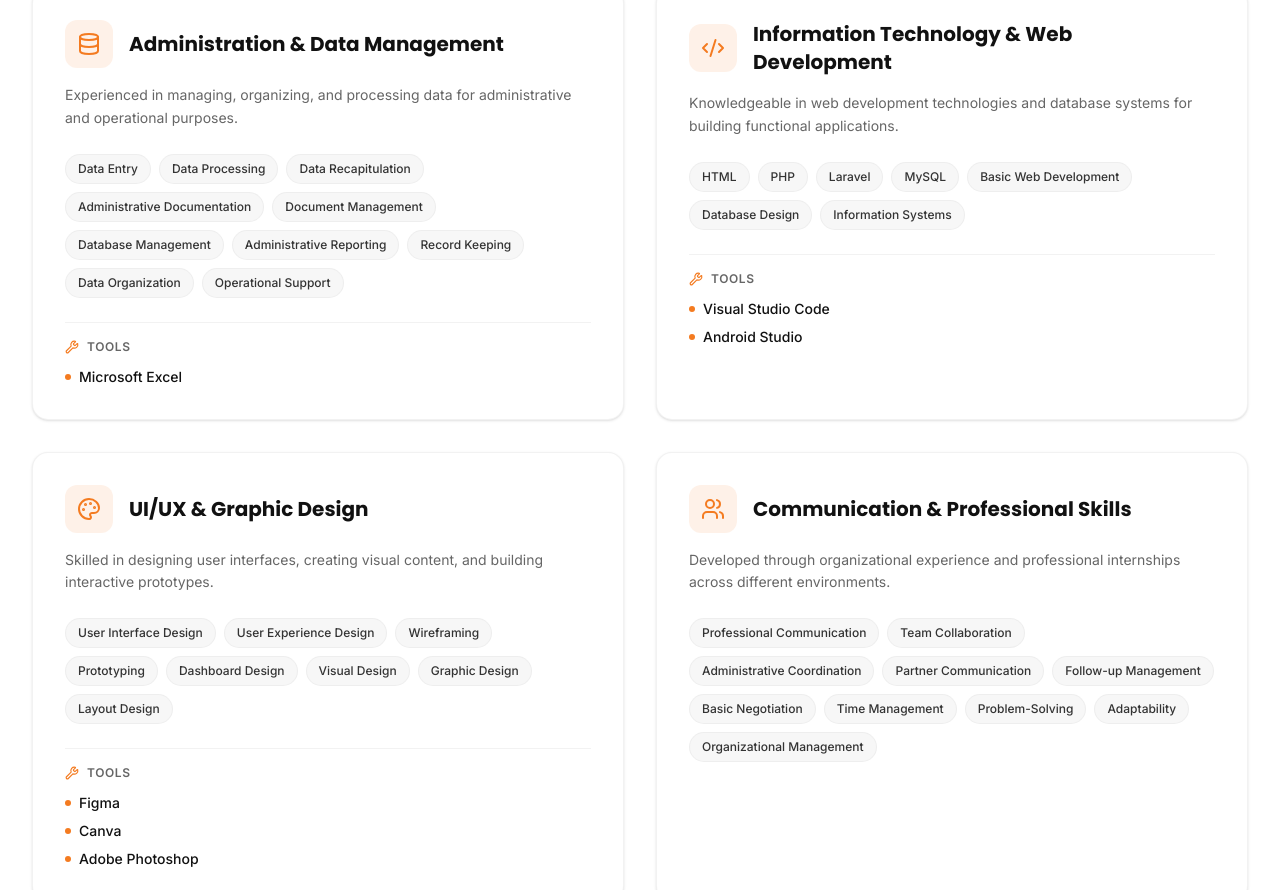
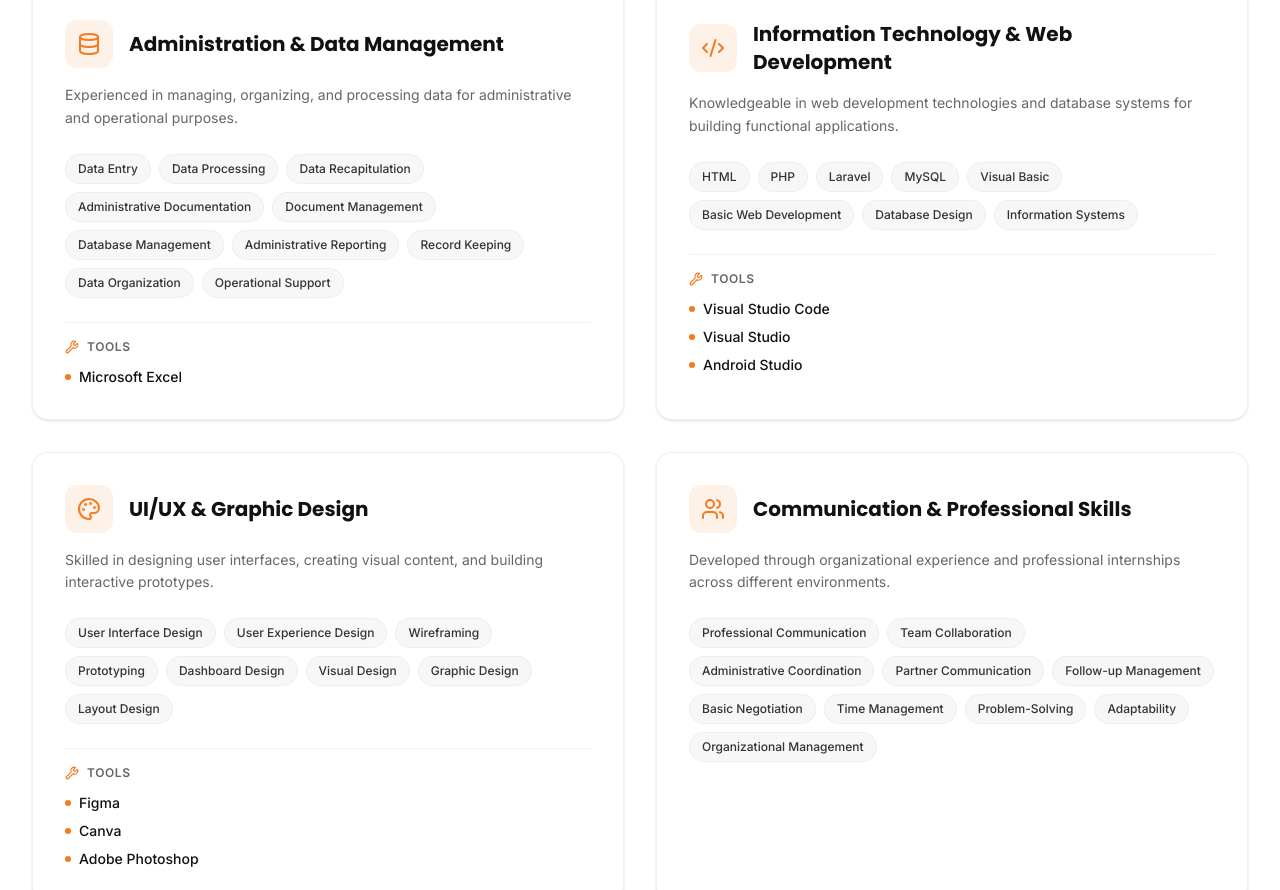
Before and after one commit to whoiaiiis/aisyah-portfolio, a React (Vite) app: page / in a window 1280 px wide. Shown: the part 2090-2980 px from the top of the page. Built offline with nearby package versions, Linux system fonts and the light colour scheme.

Commit message:
Update Front End Online Shop Application tech stack to Visual Basic and Windows Forms

```diff
--- a/src/data/projects.js
+++ b/src/data/projects.js
@@ -18,9 +18,9 @@ export const projects = [
       "A front-end online shopping application developed as a visual programming course project. Designed with an organized product catalog layout, intuitive navigation, and clean product display to enhance the online shopping experience.",
     coverImage: "/projects/proj_1/img_1.png",
     images: ["/projects/proj_1/img_1.png"],
-    tags: ["Visual Programming", "Front-End", "E-Commerce UI", "Course Project"],
-    tools: ["HTML", "CSS", "JavaScript"],
-    contributions: ["Front-End Development", "UI Layout Design", "Catalog Display"],
+    tags: ["Visual Programming", "Visual Basic", "Front-End", "E-Commerce UI"],
+    tools: ["Visual Basic", "Visual Studio", "Windows Forms"],
+    contributions: ["Visual Basic UI Design", "Layout Implementation", "Catalog Display"],
   },
   {
     id: 2,
--- a/src/data/skills.js
+++ b/src/data/skills.js
@@ -28,12 +28,14 @@ export const skills = {
       "PHP",
       "Laravel",
       "MySQL",
+      "Visual Basic",
       "Basic Web Development",
       "Database Design",
       "Information Systems",
     ],
     tools: [
       { name: "Visual Studio Code", details: null },
+      { name: "Visual Studio", details: null },
       { name: "Android Studio", details: null },
     ],
   },
```
